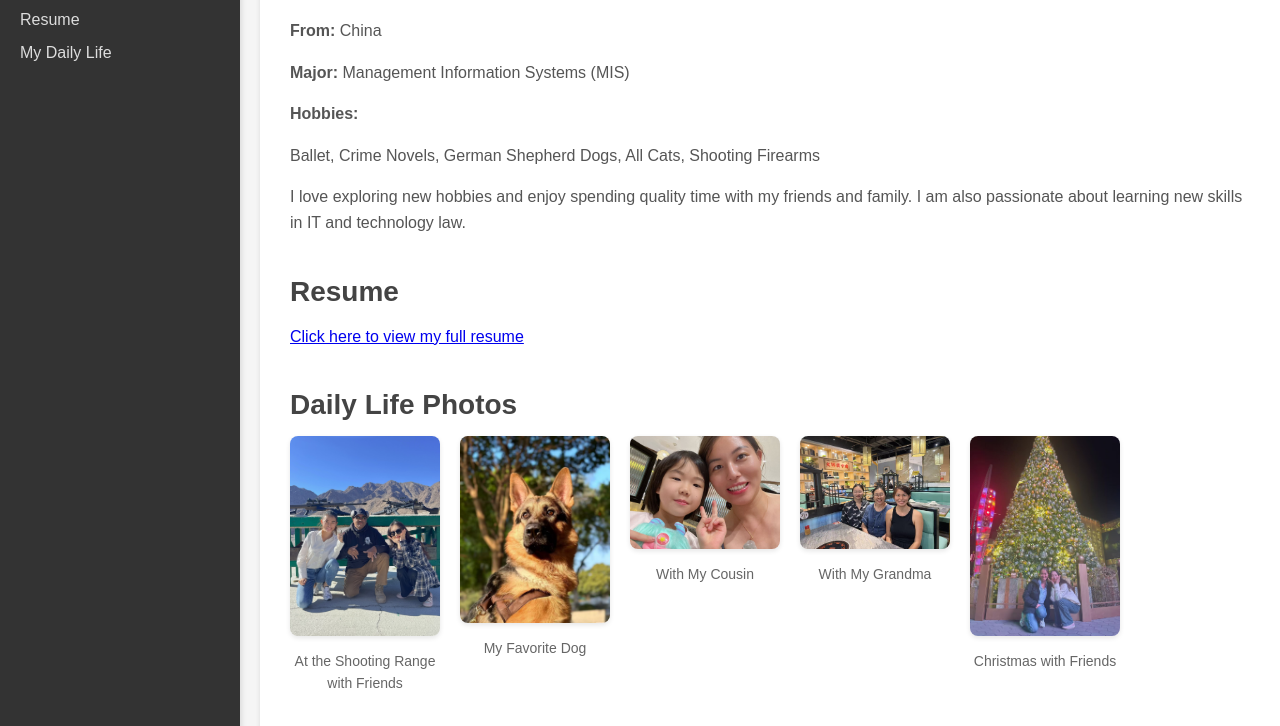
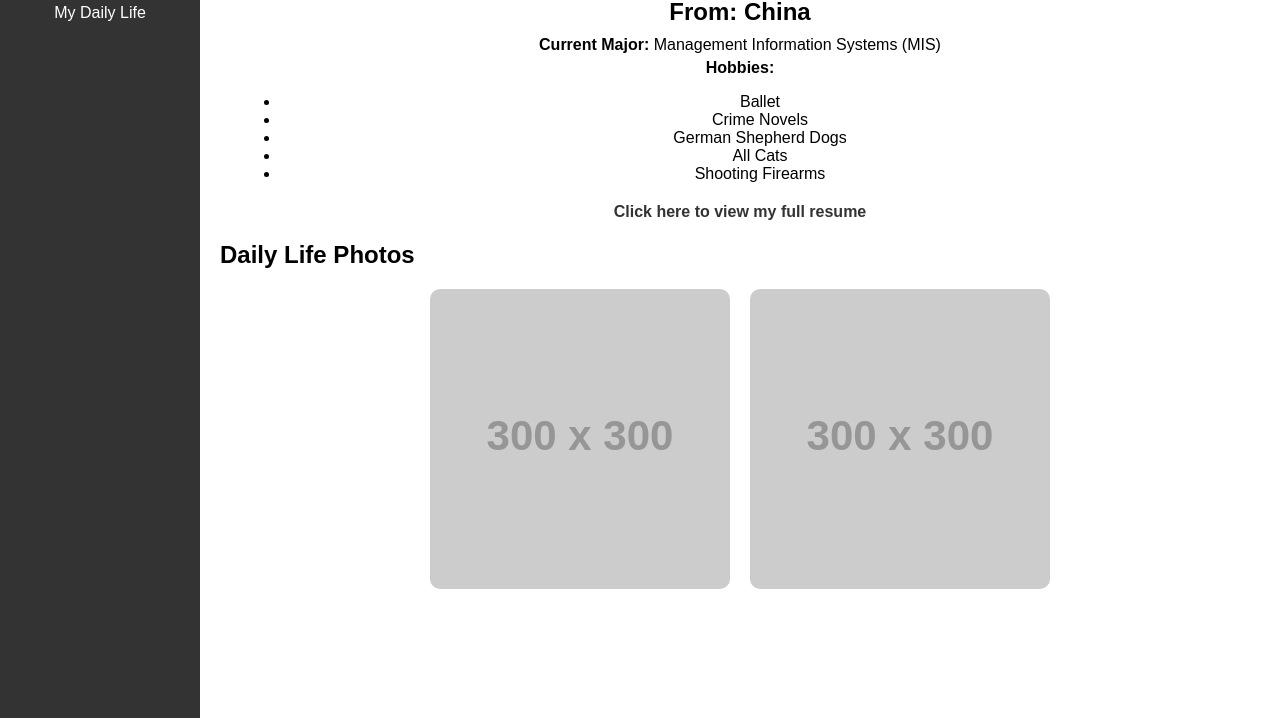
Before and after one commit to Gloria050/Gloria050.github.io, a plain HTML site: page index.html in a window 1280 px wide. Shown: the part 102-828 px from the top of the page. After the commit the page ends 800 px from the top, so only its background shows below. Drawn offline with Linux system fonts and the light colour scheme; placeholder pictures from the web are drawn by us.

Commit message:
Update index.html

```diff
--- a/index.html
+++ b/index.html
@@ -4,69 +4,123 @@
     <meta charset="UTF-8">
     <meta name="viewport" content="width=device-width, initial-scale=1.0">
     <title>Gloria Hao - Portfolio</title>
-    <link rel="stylesheet" href="styles.css">
+    <style>
+        body {
+            margin: 0;
+            font-family: Arial, sans-serif;
+        }
+
+        /* Sidebar styling */
+        .sidebar {
+            position: fixed;
+            top: 0;
+            left: 0;
+            height: 100%;
+            width: 200px;
+            background-color: #333;
+            color: white;
+            padding-top: 20px;
+        }
+
+        .sidebar a {
+            display: block;
+            color: white;
+            text-decoration: none;
+            padding: 10px;
+            text-align: center;
+        }
+
+        .sidebar a:hover {
+            background-color: #575757;
+        }
+
+        /* Content styling */
+        .content {
+            margin-left: 200px;
+            padding: 20px;
+        }
+
+        h1 {
+            text-align: center;
+        }
+
+        .resume-link {
+            text-align: center;
+            margin: 20px 0;
+        }
+
+        .resume-link a {
+            color: #333;
+            text-decoration: none;
+            font-weight: bold;
+        }
+
+        .resume-link a:hover {
+            color: #007BFF;
+        }
+
+        .photos {
+            display: flex;
+            justify-content: center;
+            gap: 20px;
+            flex-wrap: wrap;
+        }
+
+        .photos img {
+            width: 300px;
+            height: auto;
+            border-radius: 10px;
+        }
+
+        .info {
+            margin: 20px;
+            text-align: center;
+        }
+
+        .info h2 {
+            margin: 10px 0;
+        }
+
+        .info p {
+            margin: 5px 0;
+        }
+
+    </style>
 </head>
 <body>
-    <div class="container">
-        <!-- 左侧导航栏 -->
-        <div class="sidebar">
-            <h2>Menu</h2>
-            <ul class="menu">
-                <li><a href="#about">Me</a></li>
-                <li><a href="#resume">Resume</a></li>
-                <li><a href="#photos">My Daily Life</a></li>
+
+    <div class="sidebar">
+        <a href="#about">Me</a>
+        <a href="#resume">Resume</a>
+        <a href="#daily-life">My Daily Life</a>
+    </div>
+
+    <div class="content">
+        <h1>Gloria Hao</h1>
+
+        <div class="info">
+            <h2>From: China</h2>
+            <p><strong>Current Major:</strong> Management Information Systems (MIS)</p>
+            <p><strong>Hobbies:</strong></p>
+            <ul>
+                <li>Ballet</li>
+                <li>Crime Novels</li>
+                <li>German Shepherd Dogs</li>
+                <li>All Cats</li>
+                <li>Shooting Firearms</li>
             </ul>
         </div>
 
-        <!-- 主体内容 -->
-        <div class="main-content">
-            <!-- 关于我 -->
-            <section id="about" class="section">
-                <h1>Gloria Hao</h1>
-                <p><strong>From:</strong> China</p>
-                <p><strong>Major:</strong> Management Information Systems (MIS)</p>
-                <p><strong>Hobbies:</strong></p>
-                <p>Ballet, Crime Novels, German Shepherd Dogs, All Cats, Shooting Firearms</p>
-                <p>I love exploring new hobbies and enjoy spending quality time with my friends and family. I am also passionate about learning new skills in IT and technology law.</p>
-            </section>
+        <div id="resume" class="resume-link">
+            <p><a href="#">Click here to view my full resume</a></p>
+        </div>
 
-            <!-- 简历部分 -->
-            <section id="resume" class="section">
-                <h2>Resume</h2>
-                <p><a href="Gloria.html" target="_blank">Click here to view my full resume</a></p>
-            </section>
-
-            <!-- 日常生活照片 -->
-            <section id="photos" class="section">
-                <h2>Daily Life Photos</h2>
-                <div class="gallery">
-                    <div class="photo">
-                        <img src="WechatIMG832.jpg" alt="Shooting with Friends">
-                        <p>At the Shooting Range with Friends</p>
-                    </div>
-                    <div class="photo">
-                        <img src="8251736453542_.pic.jpg" alt="German Shepherd Dog">
-                        <p>My Favorite Dog</p>
-                    </div>
-                    <div class="photo">
-                        <img src="8261736453666_.pic.jpg" alt="With Cousin">
-                        <p>With My Cousin</p>
-                    </div>
-                    <div class="photo">
-                        <img src="8271736453765_.pic.jpg" alt="With Grandma">
-                        <p>With My Grandma</p>
-                    </div>
-                    <div class="photo">
-                        <img src="8281736454160_.pic.jpg" alt="Christmas with Friends">
-                        <p>Christmas with Friends</p>
-                    </div>
-                    <div class="photo">
-                        <img src="8231736453479_.pic.jpg" alt="Exploring Nature">
-                        <p>Exploring Nature</p>
-                    </div>
-                </div>
-            </section>
+        <h2 id="daily-life">Daily Life Photos</h2>
+        <div class="photos">
+            <img src="https://via.placeholder.com/300" alt="Photo 1">
+            <img src="https://via.placeholder.com/300" alt="Photo 2">
         </div>
     </div>
+
 </body>
 </html>
```
